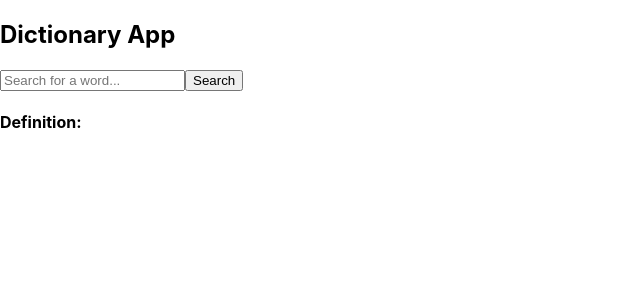
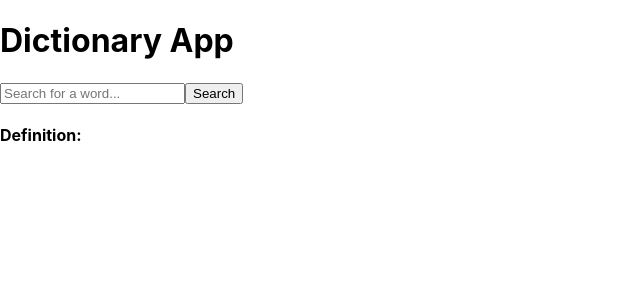
Before and after one commit to AkibBagwan07/XDictionary-app, a React (Create React App) app: page / in a window 1280 px wide. Shown: the top 300 px of the page, without its empty margins (0-640 px from the left). Built offline with nearby package versions, Linux system fonts and the light colour scheme.

Commit message:
bug fixed

```diff
--- a/src/dictionary-app.jsx
+++ b/src/dictionary-app.jsx
@@ -21,13 +21,12 @@ export default function DictionaryApp() {
   const handleInput = (e) => {
     setShow("");
     const searchText = e.target.value;
-    let lowerCase = searchText.toLowerCase();
-    setText(lowerCase);
+    setText(searchText);
   };
 
   const handleShow = () => {
     for (let i = 0; i < dictionary.length; i++) {
-      if (dictionary[i].word.toLowerCase() === text) {
+      if (dictionary[i].word.toLowerCase() === text.toLowerCase()) {
         setShow(dictionary[i].meaning);
         setAns(true);
         return;
@@ -40,7 +39,7 @@ export default function DictionaryApp() {
   return (
     <div>
       <title>title</title>
-      <h2>Dictionary App</h2>
+      <h1>Dictionary App</h1>
       <input
         type="text"
         placeholder="Search for a word..."
```
